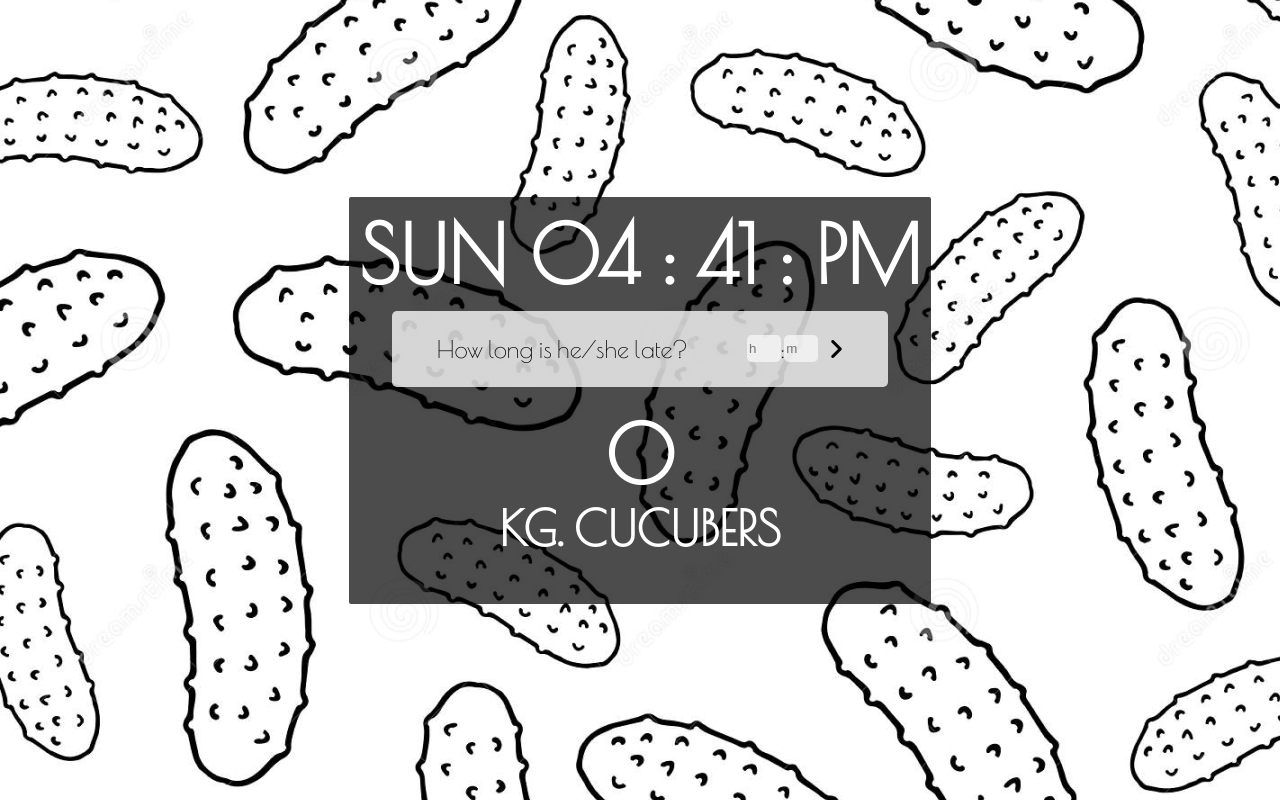
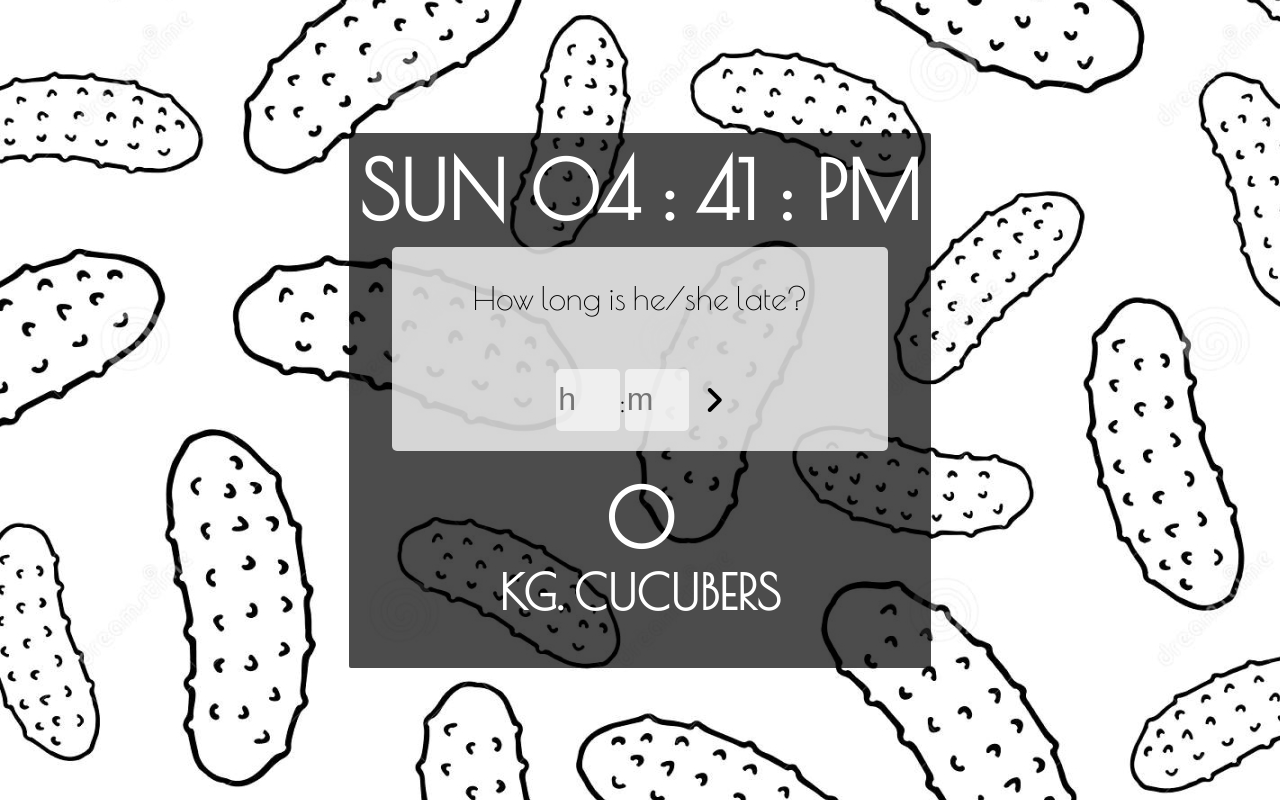
Before and after one commit to evgenyfokin/cucumber-counter, a plain HTML site: page index.html in a window 1280 px wide. Drawn offline with nearby package versions, Linux system fonts and the light colour scheme.

Commit message:
changed scale

```diff
--- a/style.css
+++ b/style.css
@@ -33,10 +33,11 @@
 
 .container-input {
     display: flex;
+    flex-direction: column;
     width: 80%;
     margin: auto;
     align-items: center;
-    font-size: 1.5rem;
+    font-size: 2rem;
     background-color: rgba(255, 255, 255, 0.767);
     border-radius: 5px;
     padding: 0 15px;
@@ -51,12 +52,13 @@
 }
 
 .inputs input {
-    width: 30px;
-    height: 25px;
+    width: 60px;
+    height: 60px;
     border: none;
     border-radius: 5px;
     background-color: rgba(255, 255, 255, 0.626);
     color: black;
+    font-size: 2rem;
 }
 
 .counter {
@@ -76,12 +78,12 @@
 }
 
 #next {
-    padding-left: 10px;
+    padding-left: 15px;
     transition: 0.6s linear;
+    border-radius: 0 5px 5px 0;
 }
 
 #next:hover {
-
     color: #fff;
 }
 
@@ -104,9 +106,6 @@
         font-size: 2rem;
     }
 
-
-
     .container-input {
-        font-size: 0.7rem;
     }
 }
```
Also changed, not shown: index.html (+17 -3 lines).
